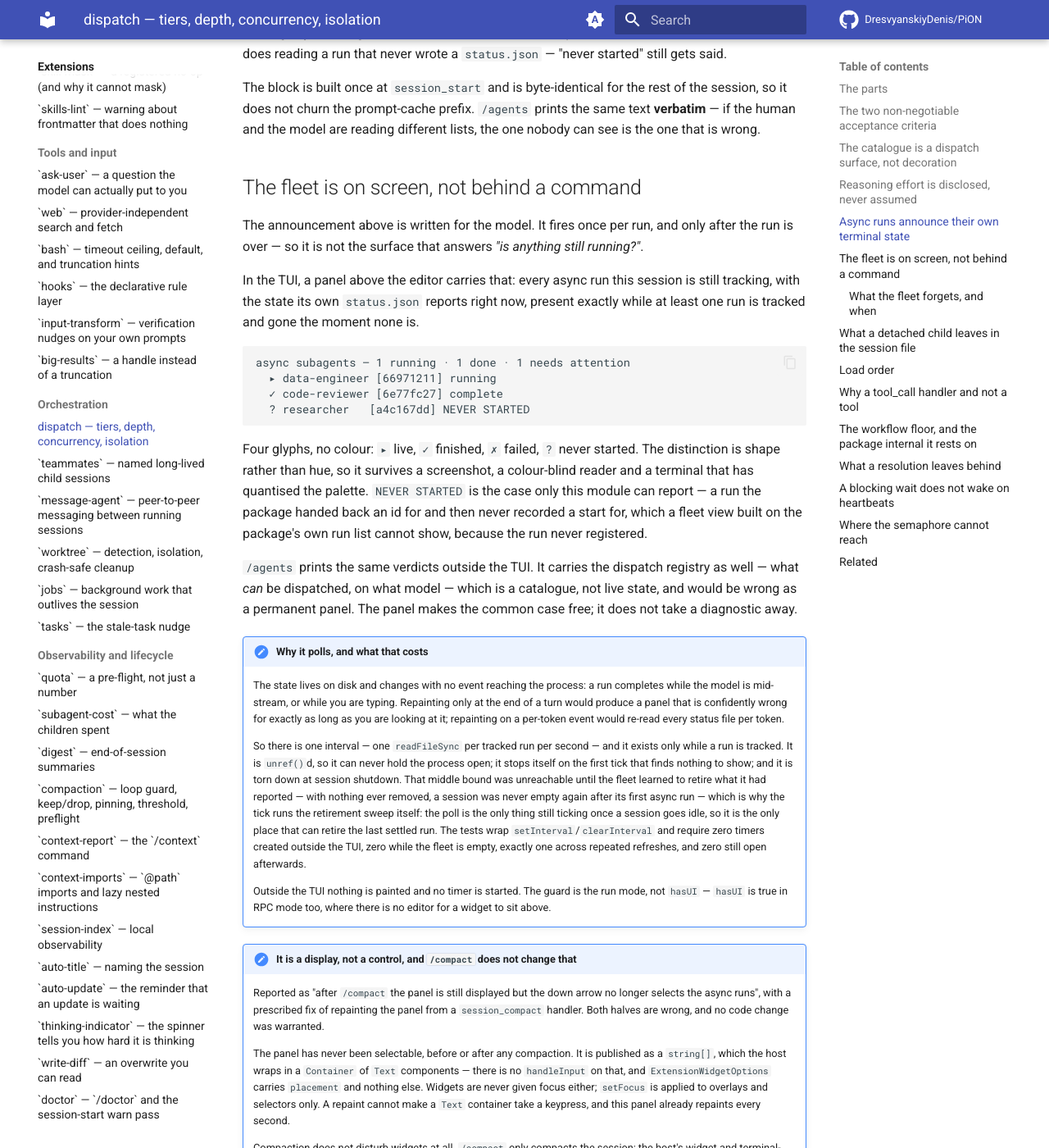
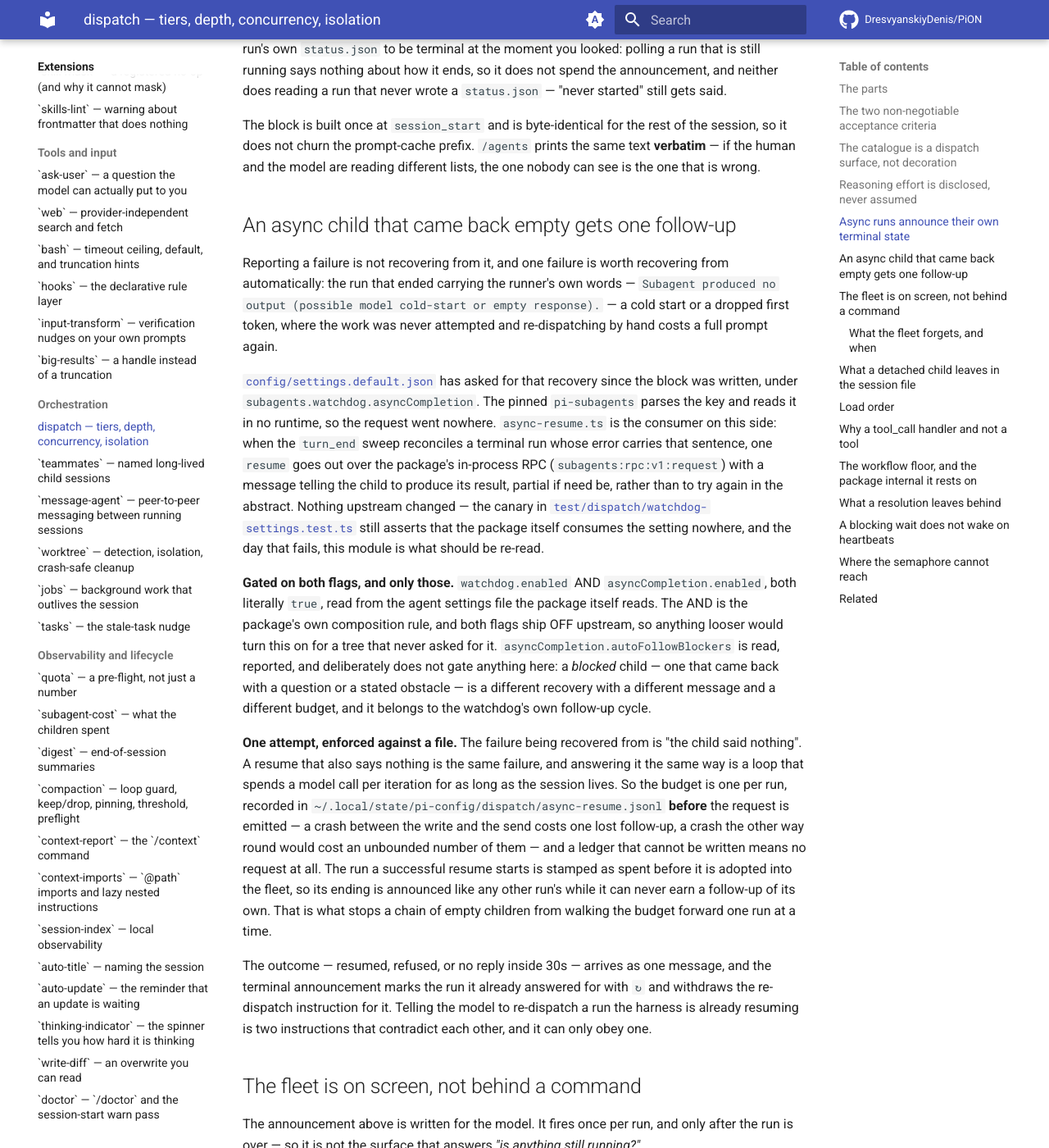
Before and after one commit to DresvyanskiyDenis/PiON, an MkDocs documentation site: the page built from docs/extensions/dispatch.md, in a window 1280 px wide and 1400 px high, scrolled down 3141 px. Shown: the whole window at 82% size. Built offline with MkDocs 1.6.1 and Material for MkDocs 9.7.7, drawn with Linux system fonts in a browser that asks for light colours; comment, search, counter and statistics services are not loaded; some of the changed text lies outside the part shown.

Commit message:
docs(settings): asyncCompletion is no longer a setting that nothing reads
`docs/configuration/settings.md` claimed, under "Two things this block cannot
say", that `asyncCompletion` is parsed and consumed by nothing and that an empty
async child is therefore not recovered by configuration. Half of that is still
true and half of it is now false, and the two halves are about different sides of
the boundary — so the section now separates them.

Upstream is unchanged: the string still occurs in exactly two files of the pinned
package, the parser and the type, and `test/dispatch/watchdog-settings.test.ts`
still asserts that file list. What changed is that the key has a first-party
consumer here — `extensions/dispatch/async-resume.ts` — so the setting takes
effect today rather than the day upstream wires it. The heading is scoped to
`pi-subagents` accordingly, and the closing line names what the block genuinely
still cannot reach: the package's own watchdog runtime, which reviews an async
completion for nobody until that lands.

The key table splits the two `asyncCompletion` flags apart, because they now have
different consumers: `.enabled` gates the harness's follow-up, `.autoFollowBlockers`
is read and reported there and gates nothing — a blocked child is the watchdog's
recovery, not this one.

`docs/extensions/dispatch.md` gets the module in the parts table and a section of
its own on what is followed up, what gates it, why the budget is one and why it
lives in a file rather than in the session. README's sub-agent row names the
behaviour, since it is visible to anyone who dispatches async work.

```diff
--- a/docs/extensions/dispatch.md
+++ b/docs/extensions/dispatch.md
@@ -21,6 +21,7 @@ Registers `/agents`.
 | `catalogue.ts` | The model registry as a dispatch surface |
 | `thinking.ts` | The reasoning-effort suffix: what was asked, what the model serves, what will actually run |
 | `async-fleet.ts` | Re-reads the state a background run wrote for itself, and announces the ones that ended |
+| `async-resume.ts` | Gives an async run that came back **empty** one automatic `resume`, once, ever |
 
 ## The two non-negotiable acceptance criteria
 
@@ -116,6 +117,48 @@ that never wrote a `status.json` — "never started" still gets said.
 The block is built once at `session_start` and is byte-identical for the rest of the session, so it
 does not churn the prompt-cache prefix. `/agents` prints the same text **verbatim** — if the human
 and the model are reading different lists, the one nobody can see is the one that is wrong.
+
+## An async child that came back empty gets one follow-up
+
+Reporting a failure is not recovering from it, and one failure is worth recovering from
+automatically: the run that ended carrying the runner's own words —
+`Subagent produced no output (possible model cold-start or empty response).` — a cold start or a
+dropped first token, where the work was never attempted and re-dispatching by hand costs a full
+prompt again.
+
+[`config/settings.default.json`](../configuration/settings.md#subagentswatchdog) has asked for that
+recovery since the block was written, under `subagents.watchdog.asyncCompletion`. The pinned
+`pi-subagents` parses the key and reads it in no runtime, so the request went nowhere.
+`async-resume.ts` is the consumer on this side: when the `turn_end` sweep reconciles a terminal run
+whose error carries that sentence, one `resume` goes out over the package's in-process RPC
+(`subagents:rpc:v1:request`) with a message telling the child to produce its result, partial if need
+be, rather than to try again in the abstract. Nothing upstream changed — the canary in
+[`test/dispatch/watchdog-settings.test.ts`](../operations/verification.md) still asserts that the
+package itself consumes the setting nowhere, and the day that fails, this module is what should be
+re-read.
+
+**Gated on both flags, and only those.** `watchdog.enabled` AND `asyncCompletion.enabled`, both
+literally `true`, read from the agent settings file the package itself reads. The AND is the
+package's own composition rule, and both flags ship OFF upstream, so anything looser would turn this
+on for a tree that never asked for it. `asyncCompletion.autoFollowBlockers` is read, reported, and
+deliberately does not gate anything here: a *blocked* child — one that came back with a question or
+a stated obstacle — is a different recovery with a different message and a different budget, and it
+belongs to the watchdog's own follow-up cycle.
+
+**One attempt, enforced against a file.** The failure being recovered from is "the child said
+nothing". A resume that also says nothing is the same failure, and answering it the same way is a
+loop that spends a model call per iteration for as long as the session lives. So the budget is one
+per run, recorded in `~/.local/state/pi-config/dispatch/async-resume.jsonl` **before** the request is
+emitted — a crash between the write and the send costs one lost follow-up, a crash the other way
+round would cost an unbounded number of them — and a ledger that cannot be written means no request
+at all. The run a successful resume starts is stamped as spent before it is adopted into the fleet,
+so its ending is announced like any other run's while it can never earn a follow-up of its own. That
+is what stops a chain of empty children from walking the budget forward one run at a time.
+
+The outcome — resumed, refused, or no reply inside 30s — arrives as one message, and the terminal
+announcement marks the run it already answered for with `↻` and withdraws the re-dispatch
+instruction for it. Telling the model to re-dispatch a run the harness is already resuming is two
+instructions that contradict each other, and it can only obey one.
 
 ## The fleet is on screen, not behind a command
 
```
Also changed, not shown: README.md (+1 -1 lines), docs/configuration/settings.md (+24 -6 lines).
